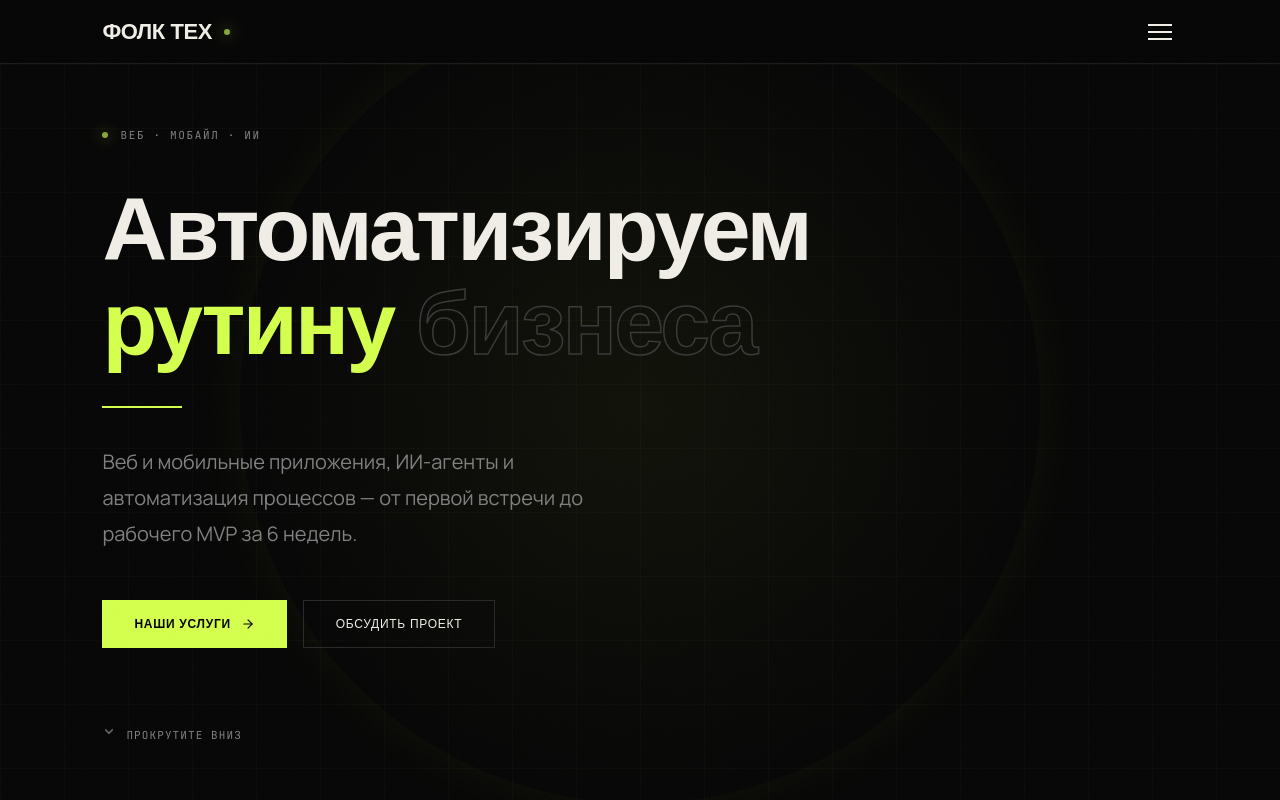
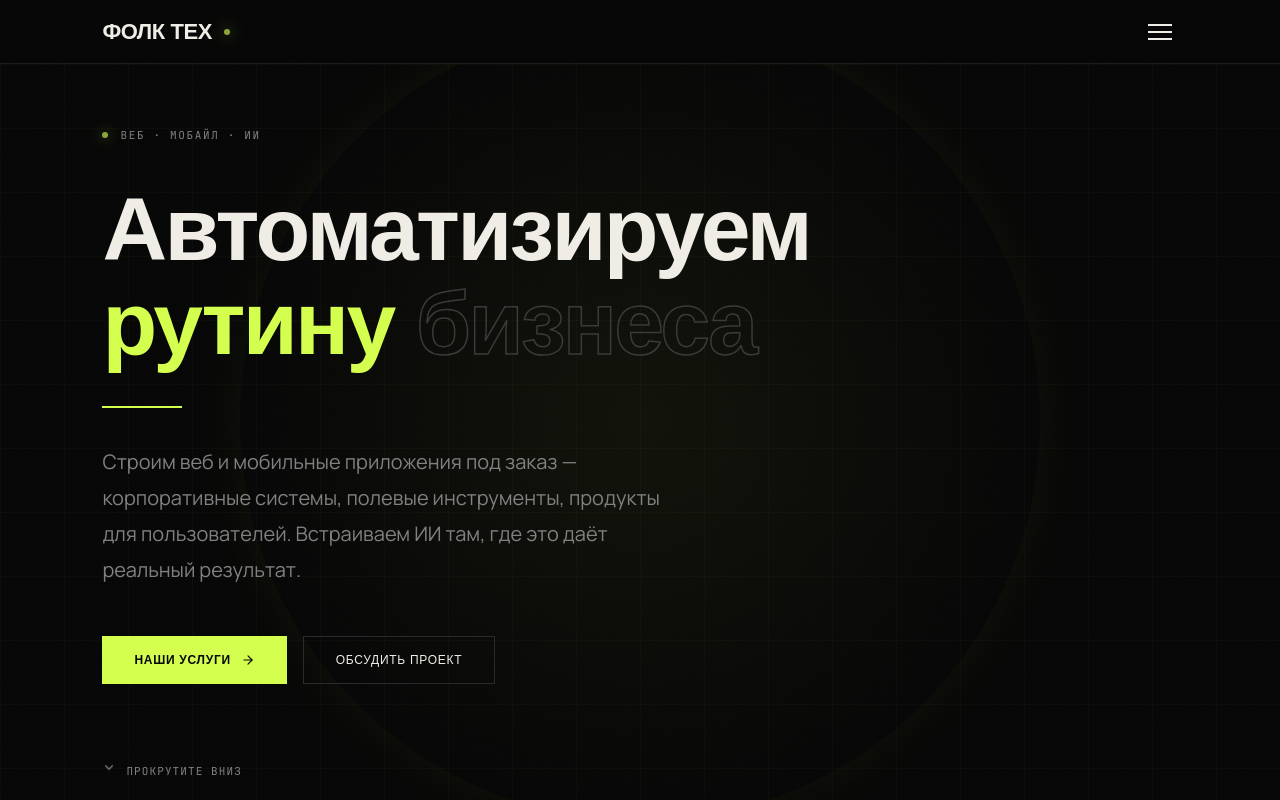
Before and after one commit to tonywkx/folk, a Next.js app: page / in a window 1280 px wide. Shown: the top 800 px of the page. Built offline with nearby package versions, Linux system fonts and the light colour scheme; a web font is replaced by a local one.

Commit message:
fix: subtittle

```diff
--- a/app/_sections/HeroSection.tsx
+++ b/app/_sections/HeroSection.tsx
@@ -50,8 +50,7 @@ export function HeroSection() {
           className="op0 anim-fade-up d300 visible"
           style={{ fontSize: "clamp(16px, 1.6vw, 20px)", color: "var(--muted)", maxWidth: 560, lineHeight: 1.8 }}
         >
-          Веб и мобильные приложения, ИИ-агенты и автоматизация процессов —
-          от первой встречи до рабочего MVP за 6 недель.
+         Строим веб и мобильные приложения под заказ — корпоративные системы, полевые инструменты, продукты для пользователей. Встраиваем ИИ там, где это даёт реальный результат.
         </p>
 
         <div
```
